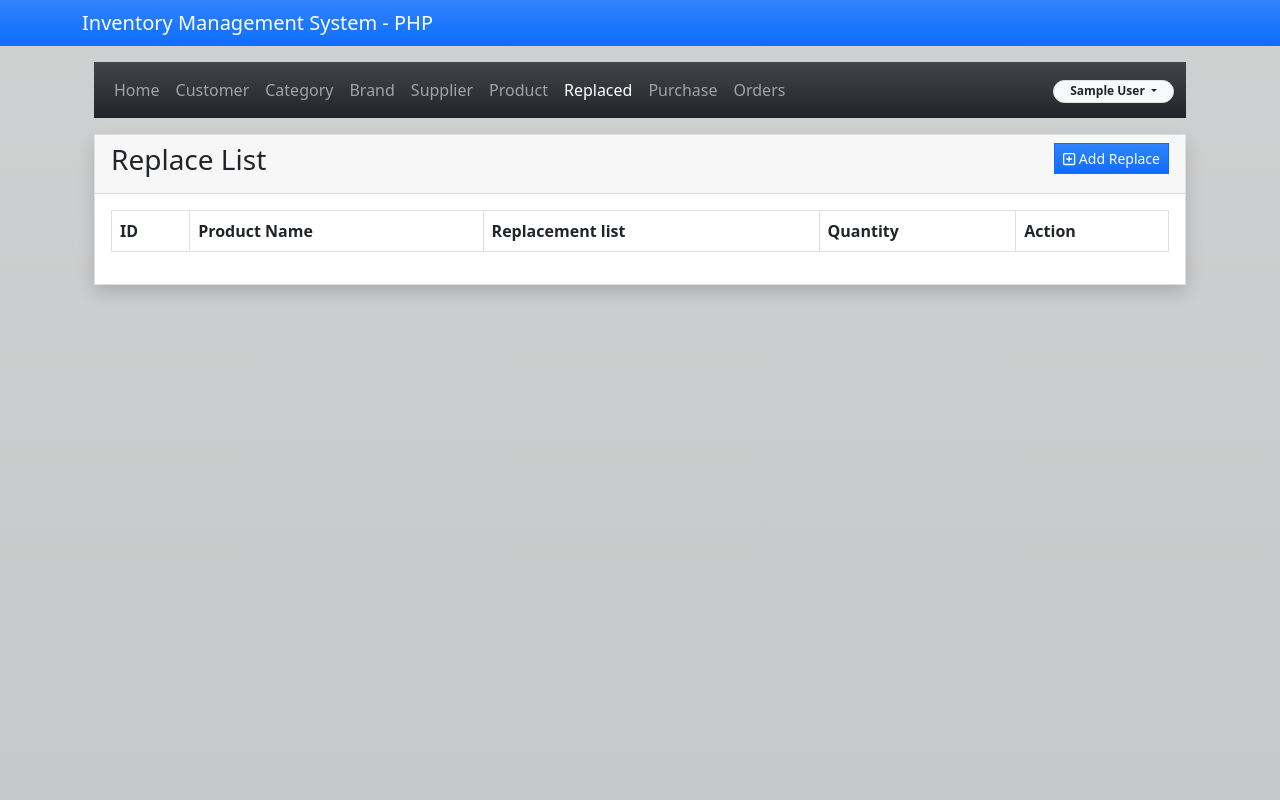
After one commit to azief27saclolo/vibe, a PHP site: page /replaced.php in a window 1280 px wide. The commit adds this page. Run offline with PHP 8.4, Linux system fonts and the light colour scheme; the visitor is signed in with stand-in values (Sample User, id 1); data comes from the database, SQL or seed files in the repository; lists and menus that the app fills with data are empty; some libraries are stand-ins or nearby versions.

Commit message:
replaced page is implemented

```diff
--- a/Inventory.php
+++ b/Inventory.php
@@ -765,5 +765,34 @@ class Inventory {
 		);
 		echo json_encode($output);
 	}
+
+
+	// REplaced
+	public function phoneDropdownList(){
+		$sqlQuery = "SELECT * FROM ".$this->productTable. " as p
+							JOIN ".$this->categoryTable ." as c ON c.categoryid = p.categoryid
+							Where c.name = 'Phone'
+							ORDER BY pname ASC";
+		$result = mysqli_query($this->dbConnect, $sqlQuery);
+		$dropdownHTML = '';
+		while( $product = mysqli_fetch_assoc($result) ) {
+			$dropdownHTML .= '<option value="'.$product["pid"].'">'.$product["pname"].'</option>';
+		}
+		return $dropdownHTML;
+	}
+
+	public function partsDropdownList(){
+		$sqlQuery = "SELECT * FROM ".$this->productTable. " as p
+							JOIN ".$this->categoryTable ." as c ON c.categoryid = p.categoryid
+							Where c.name = 'Parts'
+							ORDER BY pname ASC";
+		$result = mysqli_query($this->dbConnect, $sqlQuery);
+		$dropdownHTML = '';
+		while( $product = mysqli_fetch_assoc($result) ) {
+			$dropdownHTML .= '<option value="'.$product["pid"].'">'.$product["pname"].'</option>';
+		}
+		return $dropdownHTML;
+	}
+
 }
 ?>
--- a/action.php
+++ b/action.php
@@ -128,3 +128,8 @@ if(!empty($_POST['btn_action']) && $_POST['btn_action'] == 'updateOrder'){
 if(!empty($_POST['btn_action']) && $_POST['btn_action'] == 'deleteOrder'){
 	$inventory->deleteOrder();
 }
+
+// manage replace
+if(!empty($_POST['btn_action']) && $_POST['btn_action'] == 'addReplaced'){
+	$inventory->addReplaced();
+}
--- a/js/product.js
+++ b/js/product.js
@@ -23,6 +23,7 @@ $(document).ready(function() {
     });
 
     $('#addProduct').click(function() {
+        console.log('Add Replace button clicked');
         $('#productModal').modal('show');
         $('#productForm')[0].reset();
         $('.modal-title').html("<i class='fa fa-plus'></i> Add Product");
--- /dev/null
+++ b/js/replaced.js
@@ -0,0 +1,13 @@
+$(document).ready(function() {
+
+
+$('#addReplaced').click(function() {
+    console.log('Add Replace button clicked');
+    $('#replacedModal').modal('show');
+    $('#replacedForm')[0].reset();
+    $('.modal-title').html("<i class='fa fa-plus'></i> Add Replace");
+    $('#action').val("Add");
+    $('#btn_action').val("addReplace");
+});
+
+});
--- a/menus.php
+++ b/menus.php
@@ -12,6 +12,7 @@
 				<li class="nav-item"><a class="nav-link" href="brand.php" id="brand_menu">Brand</a></li>
 				<li class="nav-item"><a class="nav-link" href="supplier.php" id="supplier_menu">Supplier</a></li>
 				<li class="nav-item"><a class="nav-link" href="product.php" id="product_menu">Product</a></li>
+				<li class="nav-item"><a class="nav-link" href="replaced.php" id="replaced_menu">Replaced</a></li>
 				<li class="nav-item"><a class="nav-link" href="purchase.php" id="purchase_menu">Purchase</a></li>
 				<li class="nav-item"><a class="nav-link" href="order.php" id="order_menu">Orders</a></li>
 			</ul>
--- /dev/null
+++ b/replaced.php
@@ -0,0 +1,96 @@
+<?php
+ob_start();
+session_start();
+include('inc/header.php');
+include 'Inventory.php';
+$inventory = new Inventory();
+$inventory->checkLogin();
+?>
+
+<script src="js/jquery.dataTables.min.js"></script>
+<script src="js/dataTables.bootstrap.min.js"></script>
+<link rel="stylesheet" href="css/dataTables.bootstrap.min.css" />
+<script src="js/replaced.js"></script>
+<script src="js/common.js"></script>
+<?php include('inc/container.php');?>
+<div class="container">
+
+	<?php include("menus.php"); ?>
+
+	<div class="row">
+			<div class="col-lg-12">
+				<div class="card card-default rounded-0 shadow">
+                    <div class="card-header">
+                    	<div class="row">
+                            <div class="col-lg-10 col-md-10 col-sm-8 col-xs-6">
+                            	<h3 class="card-title">Replace List</h3>
+                            </div>
+                            <div class="col-lg-2 col-md-2 col-sm-4 col-xs-6 text-end">
+                                <button type="button" name="add" id="addReplaced" class="btn btn-primary bg-gradient rounded-0 btn-sm"><i class="far fa-plus-square"></i> Add Replace</button>
+                            </div>
+                        </div>
+                    </div>
+                    <div class="card-body">
+                        <div class="row"><div class="col-sm-12 table-responsive">
+                            <table id="replaceList" class="table table-bordered table-striped">
+                                <thead><tr>
+                                    <th>ID</th>
+									<th>Product Name</th>
+									<th>Replacement list</th>
+                                    <th>Quantity</th>
+                                    <th>Action</th>
+                                </tr></thead>
+                            </table>
+                        </div></div>
+                    </div>
+                </div>
+			</div>
+     </div>
+
+
+     <div id="replacedModal" class="modal fade">
+            <div class="modal-dialog modal-dialog-centered">
+                    <div class="modal-content">
+                        <div class="modal-header">
+                            <h4 class="modal-title"><i class="fa fa-plus"></i> Add Replace</h4>
+                            <button type="button" class="btn-close" data-bs-dismiss="modal"></button>
+                        </div>
+                        <div class="modal-body">
+                            <form method="post" id="replacedForm">
+                                <input type="hidden" name="pid" id="pid" />
+                                <input type="hidden" name="btn_action" id="btn_action" />
+
+                                <div class="mb-3">
+                                    <label>PhoneName</label>
+                                    <select name="product" id="product" class="form-select rounded-0" required>
+                                        <option value="">Select Product</option>
+                                        <?php echo $inventory->phoneDropdownList();?>
+                                    </select>
+                                </div>
+
+                                <div class="mb-3">
+                                    <label>Product Name</label>
+                                    <select name="product" id="product" class="form-select rounded-0" required>
+                                        <option value="">Select Product</option>
+                                        <?php echo $inventory->partsDropdownList();?>
+                                    </select>
+                                </div>
+
+                                <div class="form-group">
+                                    <label>Quantity</label>
+                                    <input type="number" name="base_price" id="base_price" class="form-control rounded-0" required pattern="[+-]?([0-9]*[.])?[0-9]+" />
+                                </div>
+
+                            </form>
+                        </div>
+
+                        <div class="modal-footer">
+                            <input type="submit" name="action" id="action" class="btn btn-primary rounded-0 btn-sm" value="Add" form="replacedForm"/>
+                            <button type="button" class="btn btn-default border rounded-0 btn-sm" data-bs-dismiss="modal">Close</button>
+                        </div>
+                    </div>
+            </div>
+        </div>
+
+</div>
+<?php include('inc/footer.php');?>
```
